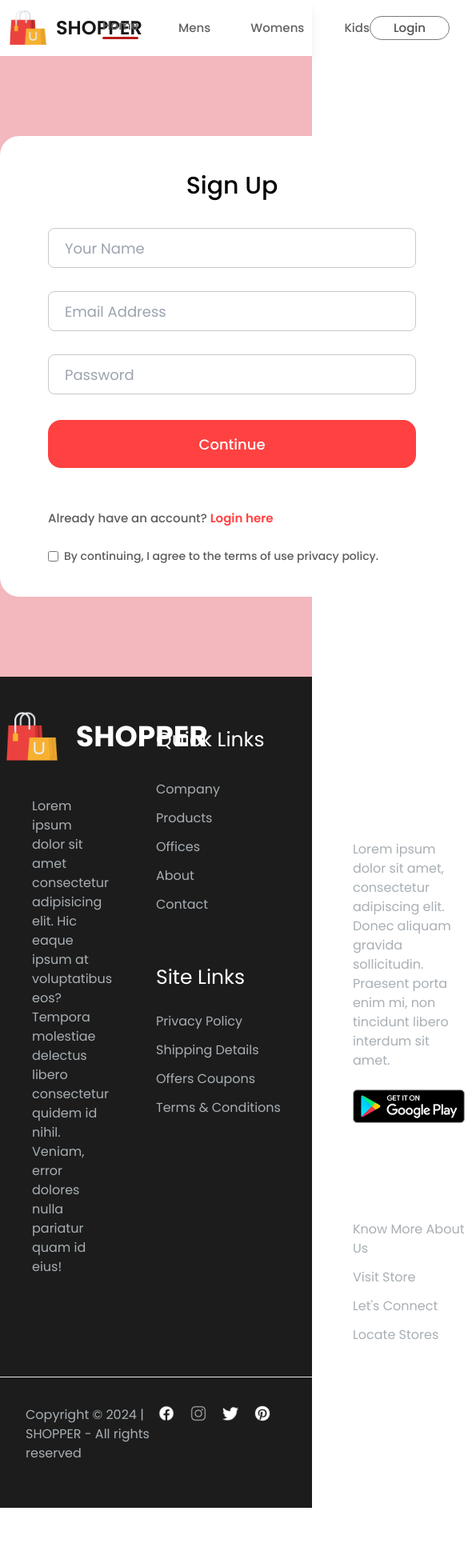
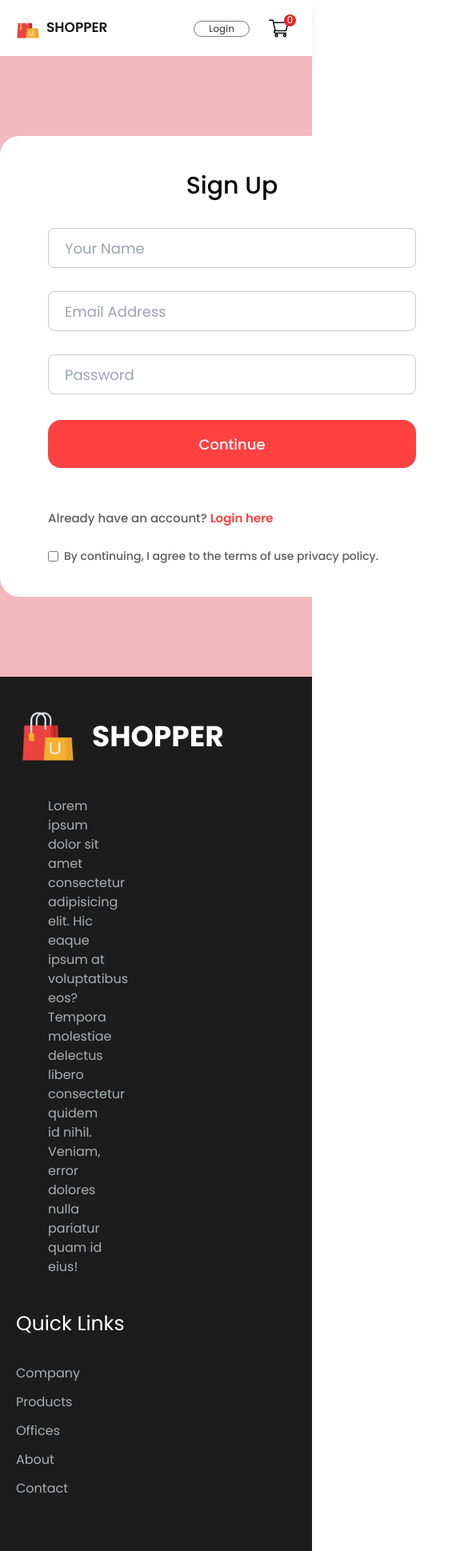
Before and after one commit to abhishekGhosh99/Shopper, a React (Vite) app: page /Shopper/login in a window 390 px wide. Shown: the top 1939 px of the page at 80% size, 585 px wide, since content can reach past the window. Before the commit the page ends 1885 px from the top, so only its background shows below. Built offline with nearby package versions, Linux system fonts and the light colour scheme.

Commit message:
Adding styles for small device

```diff
--- a/src/Components/Footer.jsx
+++ b/src/Components/Footer.jsx
@@ -11,8 +11,8 @@ import {
 
 const Footer = () => {
   return (
-    <div className="footer h-auto bg-[rgb(28,28,28)] pt-10">
-      <div className="upper-div flex flex-row">
+    <div className="footer h-auto bg-[rgb(28,28,28)] pt-10 px-5">
+      <div className="upper-div flex flex-col lg:flex-row">
         <div className="footer-left w-[50%] flex flex-col justify-start items-start gap-[20px]">
           <div className="flex justify-center items-center gap-5 px-10">
             <img className="w-[70px]" src={logo_big} alt="" />
@@ -29,7 +29,7 @@ const Footer = () => {
             </p>
           </div>
         </div>
-        <div className="footer-right w-[50%] flex flex-row gap-[90px]">
+        <div className="footer-right w-[50%] flex flex-col lg:flex-row gap-[90px]">
           <div className="quick_links">
             <h1 className="text-white text-[25px] pt-5 pb-8 text-nowrap">
               Quick Links
@@ -79,7 +79,7 @@ const Footer = () => {
         </div>
       </div>
       <hr className="w-full h-1" />
-      <div className="lower-div flex flex-row w-full justify-between items-start py-8 px-8">
+      <div className="lower-div flex flex-col lg:flex-row w-full justify-between items-start py-8 px-8">
         <div className="footer-copyright w-[60%] flex flex-row gap-[30px] mb-6 text-[16px]">
           <p className="text-[#A8AFB4]">
             Copyright © 2024 | SHOPPER - All rights reserved
--- a/src/Components/Navbar.jsx
+++ b/src/Components/Navbar.jsx
@@ -9,12 +9,14 @@ const Navbar = () => {
   const { getTotalCartItems } = useContext(ShopContext);
 
   return (
-    <nav className="navbar flex justify-around p-[10px] shadow-lg shadow-black-500/50">
-      <div className="nav-logo flex items-center gap-[10px]">
-        <img className="w-[50px]" src={logo} alt="logo" />
-        <p className="text-[#171717] text-[24px] font-[600]">SHOPPER</p>
+    <nav className="navbar flex justify-between lg:justify-around p-[20px] lg:p-[10px] shadow-lg shadow-black-500/50 overflow-hidden">
+      <div className="nav-logo flex items-center gap-[8px] lg:gap-[10px]">
+        <img className="w-[30px] lg:w-[50px]" src={logo} alt="logo" />
+        <p className="text-[#171717] text-[17px] lg:text-[24px] font-[600]">
+          SHOPPER
+        </p>
       </div>
-      <ul className="nav-menu flex items-center list-none gap-[50px] text-[#626262] text-[15px] font-[500]">
+      <ul className="nav-menu hidden lg:flex items-center list-none gap-[50px] text-[#626262] text-[15px] font-[500]">
         <li
           className="flex flex-col items-center justify-center gap-[3px] cursor-pointer"
           onClick={() => {
@@ -60,16 +62,20 @@ const Navbar = () => {
           )}
         </li>
       </ul>
-      <div className="nav-login-cart flex items-center gap-[45px]">
+      <div className="nav-login-cart flex items-center gap-6 lg:gap-[45px]">
         <Link to="/login">
-          <button className="w-[100px] h-[30px] outline-none border-[#7a7a7a] border-[1px] rounded-[75px] text-[#515151] text-[15px] font-[500] bg-white cursor-pointer active:bg-zinc-300">
+          <button className="w-[70px] lg:w-[100px] h-[20px] lg:h-[30px] outline-none border-[#7a7a7a] border-[1px] rounded-[75px] text-[#515151] text-[12px] lg:text-[15px] font-[500] bg-white cursor-pointer active:bg-zinc-300">
             Login
           </button>
         </Link>
         <Link to="/cart">
-          <img className="w-[30px]" src={cart_icon} alt="cart-icon" />
+          <img
+            className="w-[25px] lg:w-[30px]"
+            src={cart_icon}
+            alt="cart-icon"
+          />
         </Link>
-        <div className="nav-cart-count w-[18px] h-[18px] flex justify-center items-center -mt-[26px] -ml-[55px] rounded-[10px] text-[12px] bg-red-600 text-white">
+        <div className="nav-cart-count w-[15px] lg:w-[18px] h-[15px] lg:h-[18px] flex justify-center items-center -mt-[20px] lg:-mt-[26px] -ml-[30px] lg:-ml-[55px] rounded-[10px] text-[12px] bg-red-600 text-white">
           {getTotalCartItems()}
         </div>
       </div>
--- a/src/Components/NewCollections.jsx
+++ b/src/Components/NewCollections.jsx
@@ -5,9 +5,11 @@ import Item from "./Item";
 const NewCollections = () => {
   return (
     <div className="new-collections bg-[#f1f1f154] flex flex-col items-center gap-4 my-32 py-14">
-      <h1 className="text-[#171717] text-[50px] font-[600]">NEW COLLECTIONS</h1>
+      <h1 className="text-[#171717] text-[20px] lg:text-[50px] font-[600]">
+        NEW COLLECTIONS
+      </h1>
       <hr className="w-[300px] h-[3px] rounded-[10px] bg-[#626262]" />
-      <div className="collections grid grid-cols-4 mt-[50px] gap-[30px]">
+      <div className="collections grid grid-cols-1 lg:grid-cols-4 mt-[50px] gap-[30px]">
         {new_collection.map((item, index) => (
           <Item
             key={index}
--- a/src/Components/Newsletter.jsx
+++ b/src/Components/Newsletter.jsx
@@ -2,20 +2,20 @@ import React from "react";
 
 const Newsletter = () => {
   return (
-    <div className="newsletter w-[85%] h-[60vh] flex flex-col items-center justify-center m-auto py-0 px-[100px] mb-28 bg-gradient-to-b from-[#ddd6f3] to-[#faaca8] gap-[30px] rounded-2xl">
-      <h1 className="text-[#454545] text-[50px] font-[600]">
+    <div className="newsletter w-[85%] h-[70vh] lg:h-[60vh] flex flex-col items-center justify-center m-auto py-0 px-5 text-center lg:px-[100px] mb-28 bg-gradient-to-b from-[#ddd6f3] to-[#faaca8] gap-[30px] rounded-2xl">
+      <h1 className="text-[#454545] text-[30px] lg:text-[50px] font-[600]">
         Get Exclusive Offers On Your Email
       </h1>
       <p className="text-[#454545] text-[20px]">
         Subscribe to our newsletter and stay updated
       </p>
-      <div className="flex items-center justify-between bg-white w-[730px] h-[60px] rounded-[80px] border-solid border-1 border-[#e3e3e3]">
+      <div className="flex flex-col lg:flex-row items-center justify-between bg-white w-full lg:w-[730px] h-[40px] lg:h-[60px] rounded-[80px] border-solid border-1 border-[#e3e3e3] gap-8 lg:gap-0">
         <input
-          className="w-[500px] h-[60px] ml-[30px] border-none outline-none text-[#616161] font-['Poppins'] text-[16px]"
+          className="w-[80%] lg:w-[500px] h-[40px] lg:h-[60px] lg:ml-[30px] border-none outline-none text-[#616161] font-['Poppins'] text-[16px] pt-2"
           type="email"
           placeholder="Your Email"
         />
-        <button className="w-[210px] h-[60px] rounded-[80px] bg-black text-white text-[16px] cursor-pointer">
+        <button className="w-[150px] lg:w-[210px] h-[40px] lg:h-[60px] py-2 rounded-[80px] bg-black text-white text-[16px] cursor-pointer">
           Subscribe
         </button>
       </div>
--- a/src/Components/Offers.jsx
+++ b/src/Components/Offers.jsx
@@ -3,13 +3,15 @@ import { exclusive_image } from "../assets";
 
 const Offers = () => {
   return (
-    <div className="offers w-[85%] h-[60vh] flex m-auto mt-28 py-0 px-[100px] mb-28  bg-gradient-to-b from-[#ddd6f3] to-[#faaca8] rounded-2xl">
-      <div className="offers-left flex-1 flex flex-col justify-center">
-        <h1 className="text-[#171717] text-[50px] font-[600]">Exclusive</h1>
-        <h1 className="text-[#171717] text-[50px] font-[600]">
+    <div className="offers w-[85%] h-[60vh] flex m-auto mt-28 py-0 lg:px-[100px] mb-28  bg-gradient-to-b from-[#ddd6f3] to-[#faaca8] rounded-2xl">
+      <div className="offers-left lg:flex-1 flex flex-col justify-center items-center">
+        <h1 className="text-[#171717] text-[30px] lg:text-[50px] font-[600]">
+          Exclusive
+        </h1>
+        <h1 className="text-[#171717] text-[30px] lg:text-[50px] font-[600]">
           Offers For You
         </h1>
-        <p className="text-[#171717] text-[22px] font-[600]">
+        <p className="text-[#171717] text-[22px] font-[600] text-center pt-10 lg:pt-0">
           ONLY ON BEST SELLERS PRODUCTS
         </p>
         <button className="w-[200px] h-[50px] rounded-[35px] bg-[#ff4141] border-none text-white text-[22px] font-[500] mt-[30px] cursor-pointer">
--- a/src/Components/Popular.jsx
+++ b/src/Components/Popular.jsx
@@ -4,12 +4,12 @@ import Item from "./Item";
 
 const Popular = () => {
   return (
-    <div className="popular bg-[#f1f1f154] flex flex-col items-center gap-4 mt-28 py-14">
-      <h1 className="text-[#171717] text-[50px] font-[600]">
+    <div className="popular bg-[#f1f1f154] flex flex-col items-center gap-4 lg:mt-28 py-20">
+      <h1 className="text-[#171717] text-[20px] lg:text-[50px] font-[600]">
         Popular in women
       </h1>
       <hr className="w-[300px] h-[3px] rounded-[10px] bg-[#626262]" />
-      <div className="popular-item mt-[50px] flex gap-[30px]">
+      <div className="popular-item mt-[50px] flex flex-col lg:flex-row gap-[30px]">
         {data_product.map((item, index) => (
           <Item
             key={index}
--- a/src/index.css
+++ b/src/index.css
@@ -3,17 +3,12 @@
 @tailwind utilities;
 
 * {
-  padding: 0;
-  margin: 0;
-  box-sizing: border-box;
-}
-html,
-body {
-  width: 100%;
-  height: 100%;
   font-family: "Poppins", sans-serif;
 }
 ::selection {
   background-color: #ca7a7a;
   color: #000;
 }
+.break {
+  display: none;
+}
```
Also changed, not shown: src/Components/Hero.jsx (+15 -10 lines).
